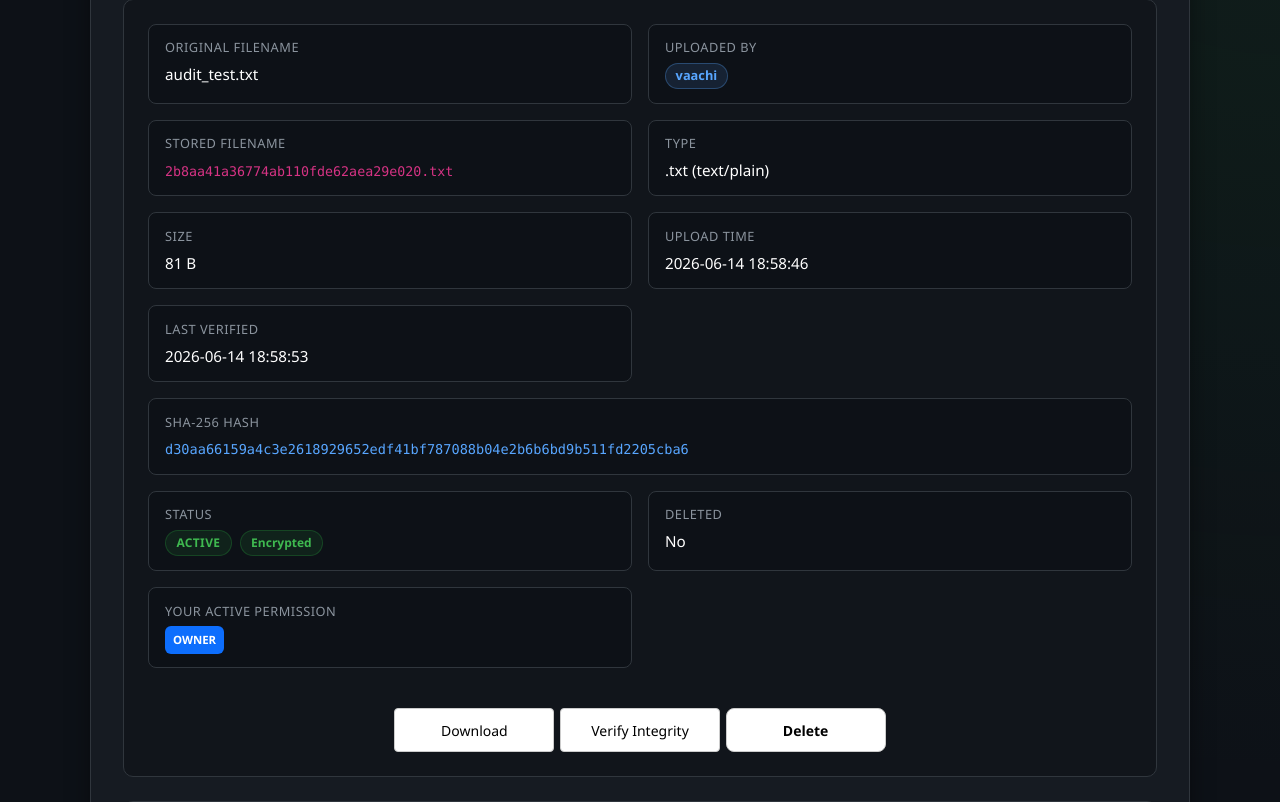
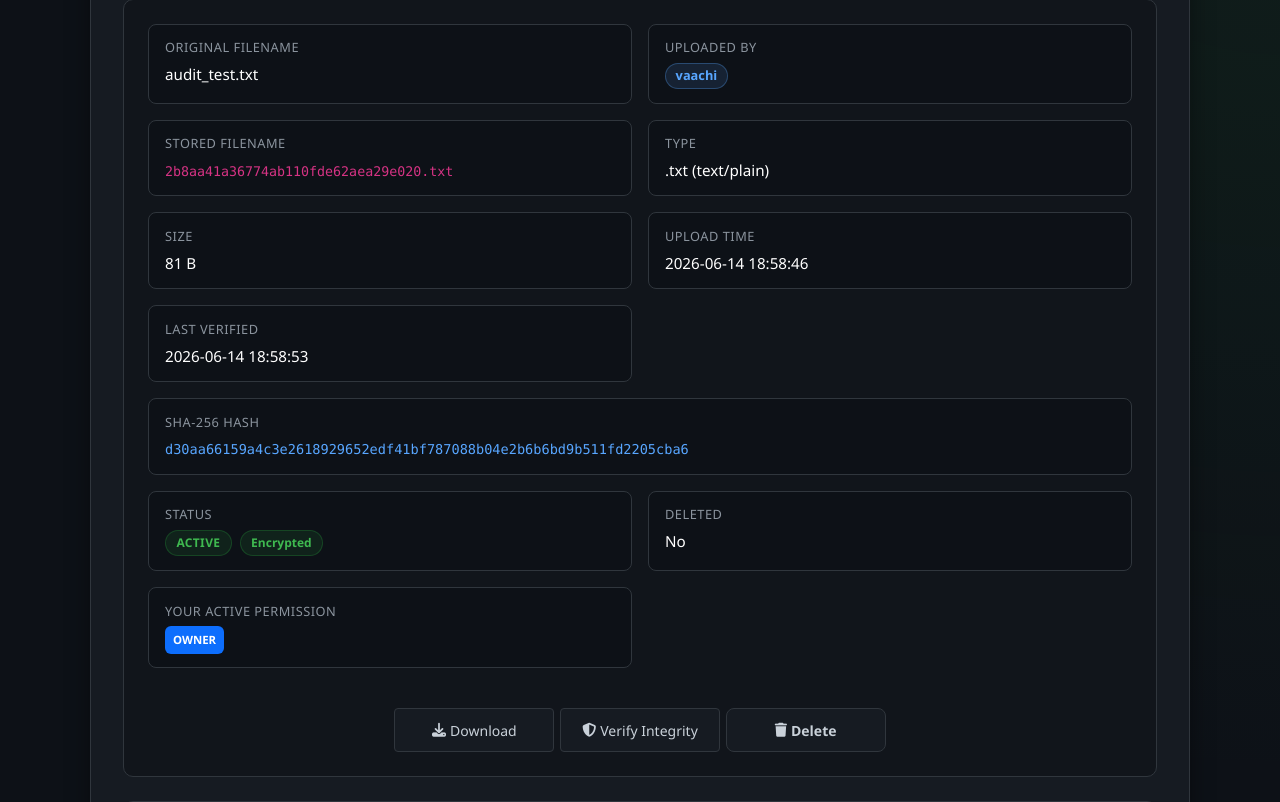
Before and after one commit to ChhaviAmbasta/HashGuard, a Flask app: page /files/3 in a window 1280 px wide. Shown: the part 218-1020 px from the top of the page. Run offline with Flask 3, Linux system fonts and the light colour scheme; a user stored in the database is signed in; data comes from the database, SQL or seed files in the repository; both versions use the stored data as it was after the commit.

Commit message:
Improve action button UI for dark theme consistency

```diff
--- a/static/css/style.css
+++ b/static/css/style.css
@@ -672,16 +672,18 @@ body {
 
 .file-actions .btn {
     min-width: 140px !important;
-    color: #000 !important;
-    background: #fff !important;
-    border: 1px solid #ccc !important;
+    color: #C9D1D9 !important;
+    background-color: var(--bg-card) !important;
+    border: 1px solid var(--border-color) !important;
     opacity: 1 !important;
     visibility: visible !important;
+    transition: background-color 0.2s ease, border-color 0.2s ease, color 0.2s ease;
 }
 
 .file-actions .btn:hover {
-    background: #0d6efd !important;
-    color: #fff !important;
+    background-color: #21262D !important;
+    border-color: var(--border-color) !important;
+    color: #FFFFFF !important;
 }
 
 .repo-actions {
@@ -835,14 +837,16 @@ body {
 
 .file-actions .btn {
     min-width: 140px !important;
-    color: #000 !important;
-    background: #fff !important;
-    border: 1px solid #ccc !important;
+    color: #C9D1D9 !important;
+    background-color: var(--bg-card) !important;
+    border: 1px solid var(--border-color) !important;
     opacity: 1 !important;
     visibility: visible !important;
+    transition: background-color 0.2s ease, border-color 0.2s ease, color 0.2s ease;
 }
 
 .file-actions .btn:hover {
-    background: #0d6efd !important;
-    color: #fff !important;
+    background-color: #21262D !important;
+    border-color: var(--border-color) !important;
+    color: #FFFFFF !important;
 }
--- a/templates/file_details.html
+++ b/templates/file_details.html
@@ -88,13 +88,13 @@
                     </div>
 
                     <div class="file-actions action-buttons">
-                        <a href="{{ url_for('files.download_file', file_id=file_record.id) }}" class="btn btn-action btn-action-download btn-sm">Download</a>
+                        <a href="{{ url_for('files.download_file', file_id=file_record.id) }}" class="btn btn-action btn-action-download btn-sm"><i class="fa-solid fa-download me-1"></i>Download</a>
                         <form action="{{ url_for('files.verify_file', file_id=file_record.id) }}" method="POST" class="d-inline">
-                            <button type="submit" class="btn btn-action btn-action-verify btn-sm">Verify Integrity</button>
+                            <button type="submit" class="btn btn-action btn-action-verify btn-sm"><i class="fa-solid fa-shield-halved me-1"></i>Verify Integrity</button>
                         </form>
                         {% if is_owner and not file_record.is_deleted %}
                             <form action="{{ url_for('files.delete_file', file_id=file_record.id) }}" method="POST" class="d-inline" onsubmit="return confirm('Soft delete this file?');">
-                                <button type="submit" class="btn btn-danger btn-sm">Delete</button>
+                                <button type="submit" class="btn btn-danger btn-sm"><i class="fa-solid fa-trash me-1"></i>Delete</button>
                             </form>
                         {% endif %}
                     </div>
```
Also changed, not shown: templates/dashboard.html (+4 -4 lines), database/hashguard.db.
